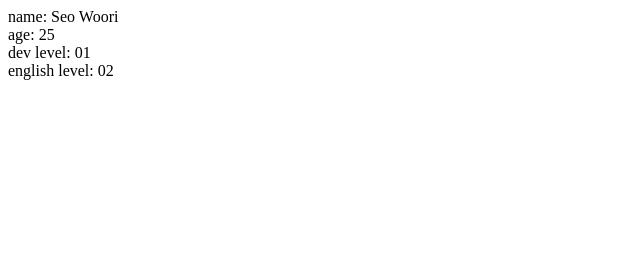
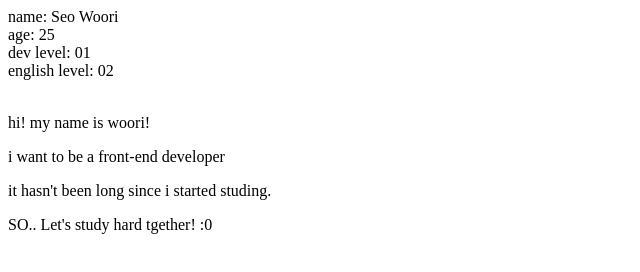
Before and after one commit to wuixwui/first-repo, a plain HTML site: page introduce.html in a window 1280 px wide. Shown: the whole page, without its empty margins (0-640 px from the left). Drawn offline with Linux system fonts and the light colour scheme.

Commit message:
feat: Append description on introduce.html
use p tag for description about me

TODO

- code review

```diff
--- a/introduce.html
+++ b/introduce.html
@@ -12,7 +12,10 @@
 	<div class="age">age: 25</div>
 	<div class="level">dev level: 01</div>
 	<div class="level">english level: 02</div>
-	<br>
-
+	<br/>
+	<p>hi! my name is woori!</p>
+	<p>i want to be a front-end developer</p>
+	<p>it hasn't been long since i started studing.</p>
+	<p>SO.. Let's study hard tgether! :0 </p>
 </body>
 </html>
```
